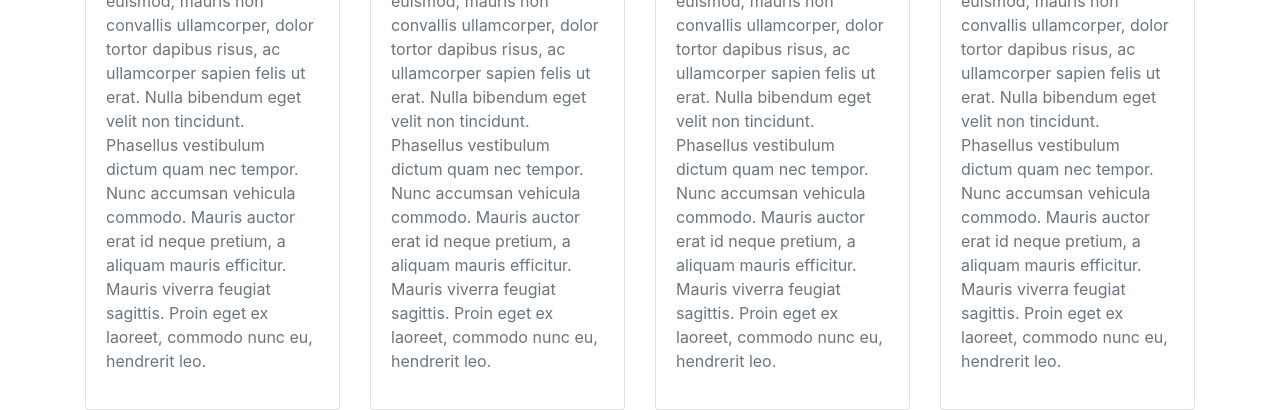
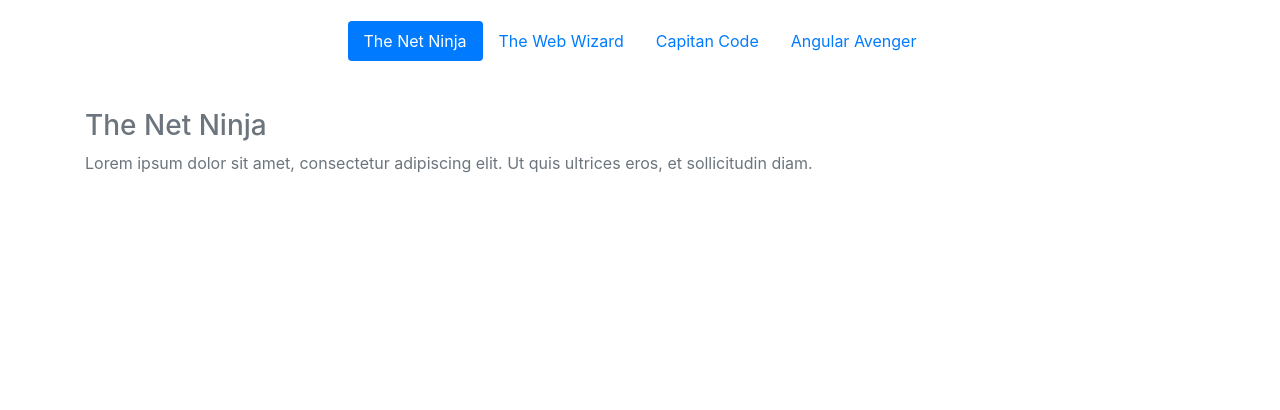
Before and after one commit to Rafal00Pujer/bootstrap-tutorial, a plain HTML site: page index.html in a window 1280 px wide. Shown: the part 865-1275 px from the top of the page. After the commit the page ends 1104 px from the top, so only its background shows below. Drawn offline with nearby package versions, Linux system fonts and the light colour scheme.

Commit message:
Nav basics

```diff
--- a/index.html
+++ b/index.html
@@ -22,36 +22,70 @@
 					<img src="img/node.png" class="card-img-top img-fluid"/>
 					<div class="card-body">
 						<h3 class="card-title">Node.js Training</h3>
-						<p>Lorem ipsum dolor sit amet, consectetur adipiscing elit. Ut quis ultrices eros, et sollicitudin diam. Praesent tempus at est et posuere. Sed vitae nulla eu ligula aliquet finibus vitae at turpis. Nam consectetur consectetur convallis. Vivamus tincidunt sagittis magna non pulvinar. Quisque vel tempor arcu, at auctor felis. Vestibulum euismod, mauris non convallis ullamcorper, dolor tortor dapibus risus, ac ullamcorper sapien felis ut erat. Nulla bibendum eget velit non tincidunt. Phasellus vestibulum dictum quam nec tempor. Nunc accumsan vehicula commodo. Mauris auctor erat id neque pretium, a aliquam mauris efficitur. Mauris viverra feugiat sagittis. Proin eget ex laoreet, commodo nunc eu, hendrerit leo.</p>
+						<p>Lorem ipsum dolor sit amet, consectetur adipiscing elit. Ut quis ultrices eros, et sollicitudin diam.</p>
 					</div>
 				</div>
 			</div>
+
 			<div class="col-md-6 col-lg-3">
 				<div class="card">
 					<img src="img/mongo.png" class="card-img-top img-fluid"/>
 					<div class="card-body">
 						<h3 class="card-title">Node.js Training</h3>
-						<p>Lorem ipsum dolor sit amet, consectetur adipiscing elit. Ut quis ultrices eros, et sollicitudin diam. Praesent tempus at est et posuere. Sed vitae nulla eu ligula aliquet finibus vitae at turpis. Nam consectetur consectetur convallis. Vivamus tincidunt sagittis magna non pulvinar. Quisque vel tempor arcu, at auctor felis. Vestibulum euismod, mauris non convallis ullamcorper, dolor tortor dapibus risus, ac ullamcorper sapien felis ut erat. Nulla bibendum eget velit non tincidunt. Phasellus vestibulum dictum quam nec tempor. Nunc accumsan vehicula commodo. Mauris auctor erat id neque pretium, a aliquam mauris efficitur. Mauris viverra feugiat sagittis. Proin eget ex laoreet, commodo nunc eu, hendrerit leo.</p>
+						<p>Lorem ipsum dolor sit amet, consectetur adipiscing elit. Ut quis ultrices eros, et sollicitudin diam.</p>
 					</div>
 				</div>
 			</div>
+
 			<div class="col-md-6 col-lg-3">
 				<div class="card">
 					<img src="img/react.png" class="card-img-top img-fluid"/>
 					<div class="card-body">
 						<h3 class="card-title">Node.js Training</h3>
-						<p>Lorem ipsum dolor sit amet, consectetur adipiscing elit. Ut quis ultrices eros, et sollicitudin diam. Praesent tempus at est et posuere. Sed vitae nulla eu ligula aliquet finibus vitae at turpis. Nam consectetur consectetur convallis. Vivamus tincidunt sagittis magna non pulvinar. Quisque vel tempor arcu, at auctor felis. Vestibulum euismod, mauris non convallis ullamcorper, dolor tortor dapibus risus, ac ullamcorper sapien felis ut erat. Nulla bibendum eget velit non tincidunt. Phasellus vestibulum dictum quam nec tempor. Nunc accumsan vehicula commodo. Mauris auctor erat id neque pretium, a aliquam mauris efficitur. Mauris viverra feugiat sagittis. Proin eget ex laoreet, commodo nunc eu, hendrerit leo.</p>
+						<p>Lorem ipsum dolor sit amet, consectetur adipiscing elit. Ut quis ultrices eros, et sollicitudin diam.</p>
 					</div>
 				</div>
 			</div>
+
 			<div class="col-md-6 col-lg-3">
 				<div class="card">
 					<img src="img/webpack.png" class="card-img-top img-fluid"/>
 					<div class="card-body">
 						<h3 class="card-title">Node.js Training</h3>
-						<p>Lorem ipsum dolor sit amet, consectetur adipiscing elit. Ut quis ultrices eros, et sollicitudin diam. Praesent tempus at est et posuere. Sed vitae nulla eu ligula aliquet finibus vitae at turpis. Nam consectetur consectetur convallis. Vivamus tincidunt sagittis magna non pulvinar. Quisque vel tempor arcu, at auctor felis. Vestibulum euismod, mauris non convallis ullamcorper, dolor tortor dapibus risus, ac ullamcorper sapien felis ut erat. Nulla bibendum eget velit non tincidunt. Phasellus vestibulum dictum quam nec tempor. Nunc accumsan vehicula commodo. Mauris auctor erat id neque pretium, a aliquam mauris efficitur. Mauris viverra feugiat sagittis. Proin eget ex laoreet, commodo nunc eu, hendrerit leo.</p>
+						<p>Lorem ipsum dolor sit amet, consectetur adipiscing elit. Ut quis ultrices eros, et sollicitudin diam.</p>
 					</div>
 				</div>
+			</div>
+		</div>
+
+		<h2 class="display-4 text-center py-5 my-4">Meet the Speakers</h2>
+
+		<nav class="nav justify-content-center nav-pills flex-column flex-md-row">
+			<a class="nav-link active" href="#ninja" data-toggle="tab">The Net Ninja</a>
+			<a class="nav-link" href="#wizard" data-toggle="tab">The Web Wizard</a>
+			<a class="nav-link" href="#capitan" data-toggle="tab">Capitan Code</a>
+			<a class="nav-link" href="#avenger" data-toggle="tab">Angular Avenger</a>
+		</nav>
+
+		<div class="tab-content py-5">
+			<div class="tab-pane active" id="ninja">
+				<h3>The Net Ninja</h3>
+				<p>Lorem ipsum dolor sit amet, consectetur adipiscing elit. Ut quis ultrices eros, et sollicitudin diam.</p>
+			</div>
+
+			<div class="tab-pane" id="wizard">
+				<h3>The Web Wizard</h3>
+				<p>Lorem ipsum dolor sit amet, consectetur adipiscing elit. Ut quis ultrices eros, et sollicitudin diam.</p>
+			</div>
+
+			<div class="tab-pane" id="capitan">
+				<h3>Capitan Code</h3>
+				<p>Lorem ipsum dolor sit amet, consectetur adipiscing elit. Ut quis ultrices eros, et sollicitudin diam.</p>
+			</div>
+
+			<div class="tab-pane" id="avenger">
+				<h3>Angular Avenger</h3>
+				<p>Lorem ipsum dolor sit amet, consectetur adipiscing elit. Ut quis ultrices eros, et sollicitudin diam.</p>
 			</div>
 		</div>
 	</div>
```
